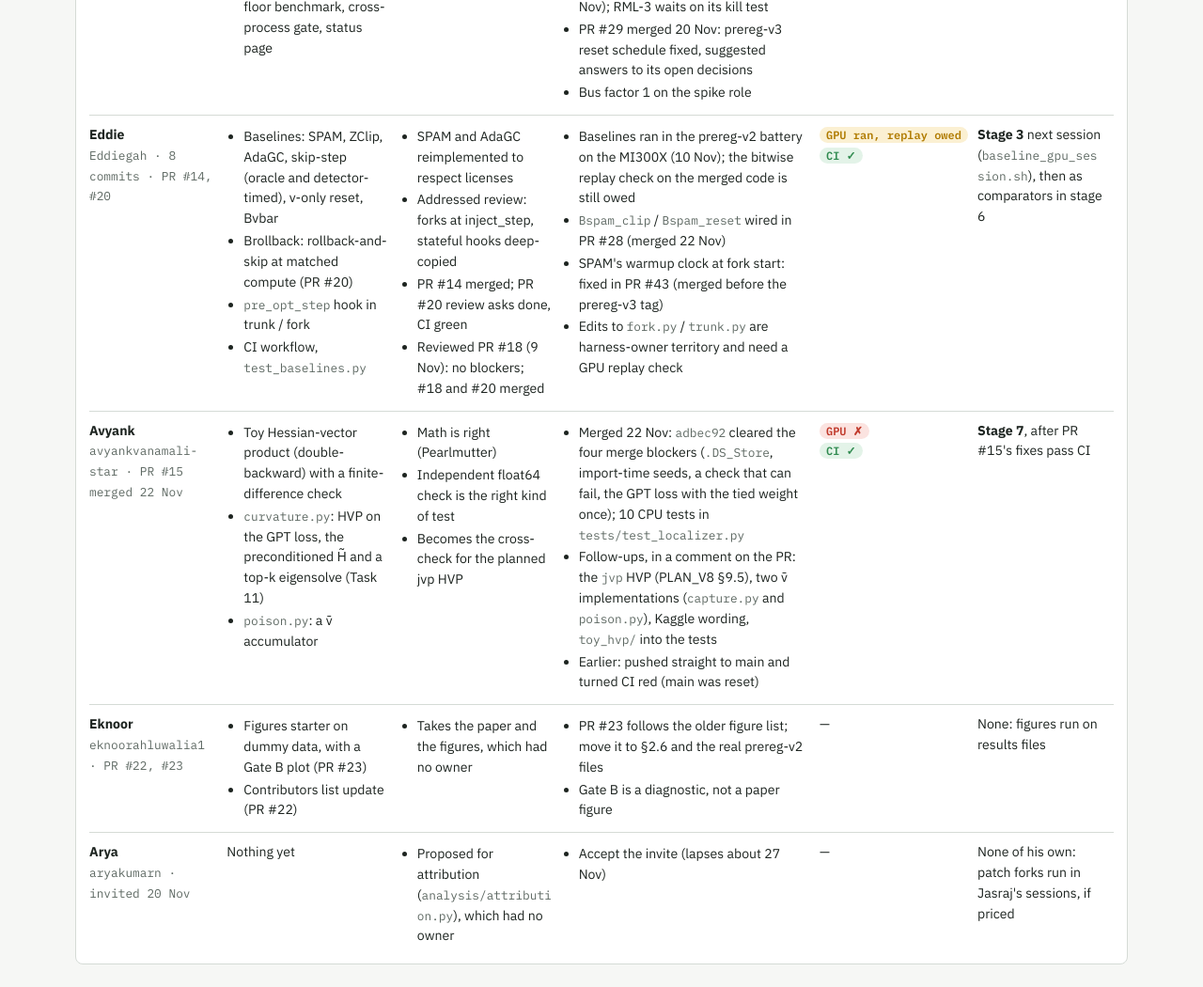
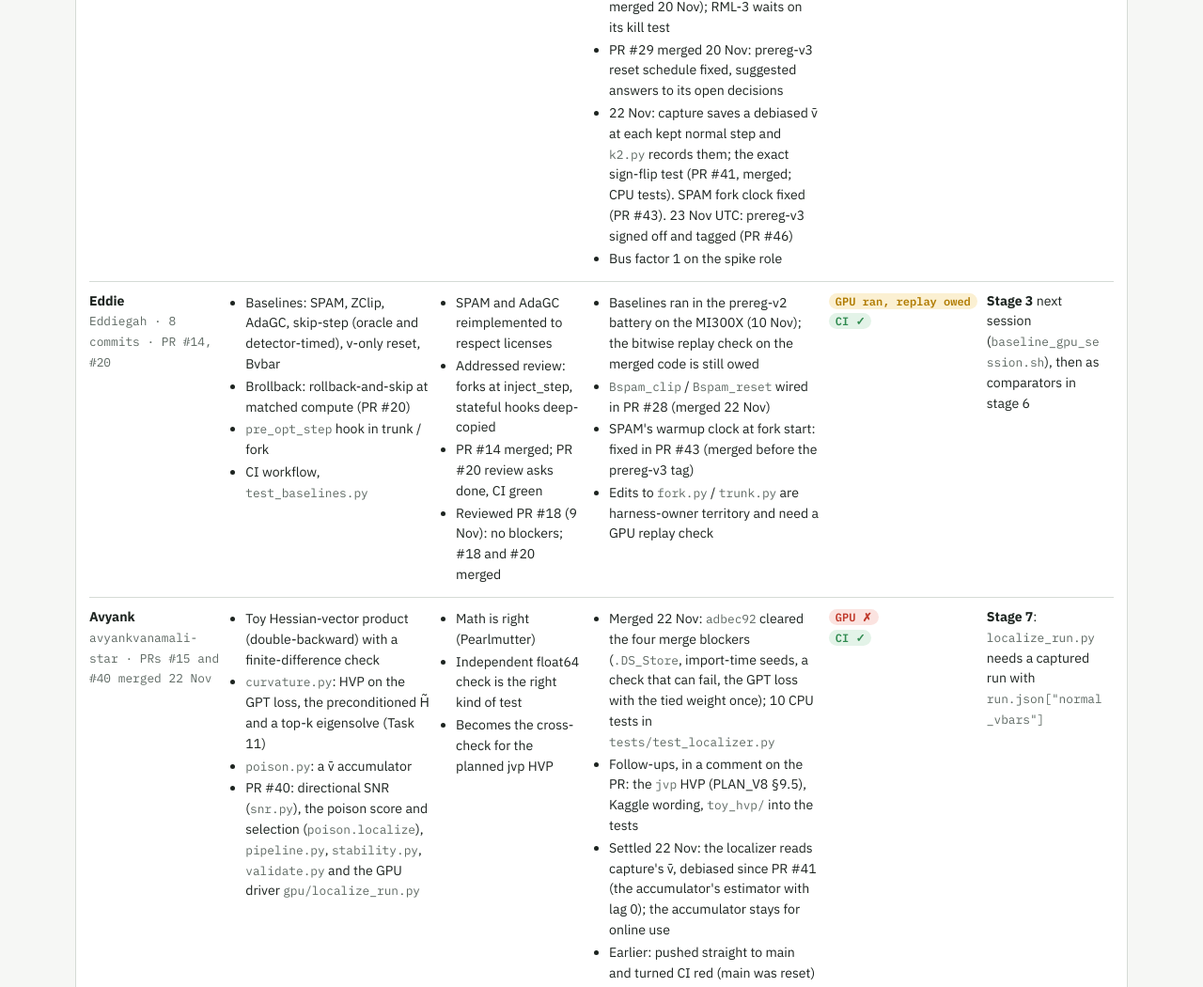
Before and after one commit to jaztulsi/optimizer-autopsy, a plain HTML site: page docs/status.html in a window 1280 px wide. Shown: the part 2041-3091 px from the top of the page at 94% size. Drawn offline with Linux system fonts and the light colour scheme.

Commit message:
Status page: PR #40 and #41 work, settled v̄ question
Avyank's row and the localizer backlog line now list PR #40's modules (SNR, poison.localize, pipeline, stability, validate, localize_run.py). The capture and stats lines add PR #41's normal-step v̄ and the sign-flip test. Jasraj's row adds 22-23 Nov. All CPU-tested only; nothing ran on a GPU.

```diff
--- a/docs/status.html
+++ b/docs/status.html
@@ -116,7 +116,7 @@ main>*{min-width:0}
 <tr><td><b>Jasraj</b><br><code>jaztulsi · 84 commits</code></td>
 <td><ul class="tight"><li>Fork harness: determinism, snapshot, trunk, fork, Δ=0 gate</li><li>nanoGPT model, data pipeline</li><li>Spike pipeline: recipes, detector, capture, natural spikes, K2</li><li>Plan V8, research corpus, docs, site</li><li>With Claude sessions: autopsy code, chaos-floor benchmark, cross-process gate, status page</li></ul></td>
 <td><ul class="tight"><li>Determinism verified on T4, P100 and MI300X</li><li>First AMD pilot: 120 / 120 branches, no crashes</li><li>CI green on PR #18: lint, 85 tests, secret scan (9 Nov, 0ff3109)</li></ul></td>
-<td><ul class="tight"><li><code>capture.py</code> eps fix passed its self-check on the MI300X (10 Nov)</li><li>LR schedule and bit-flip faults written 5 Nov; CI-tested (fdff507)</li><li>torch pin settled: prereg-v2 ran on 2.10 (10 Nov)</li><li>Placebo, dose and cooldown arms ran in prereg-v2 (10 Nov); K = 111 floor replaced by prereg-v3</li><li>PRs #18, #21 and #24–#27 merged; RML-2's core written (PR #27) and wired into <code>mve</code> (PR #30, merged 20 Nov); RML-3 waits on its kill test</li><li>PR #29 merged 20 Nov: prereg-v3 reset schedule fixed, suggested answers to its open decisions</li><li>Bus factor 1 on the spike role</li></ul></td>
+<td><ul class="tight"><li><code>capture.py</code> eps fix passed its self-check on the MI300X (10 Nov)</li><li>LR schedule and bit-flip faults written 5 Nov; CI-tested (fdff507)</li><li>torch pin settled: prereg-v2 ran on 2.10 (10 Nov)</li><li>Placebo, dose and cooldown arms ran in prereg-v2 (10 Nov); K = 111 floor replaced by prereg-v3</li><li>PRs #18, #21 and #24–#27 merged; RML-2's core written (PR #27) and wired into <code>mve</code> (PR #30, merged 20 Nov); RML-3 waits on its kill test</li><li>PR #29 merged 20 Nov: prereg-v3 reset schedule fixed, suggested answers to its open decisions</li><li>22 Nov: capture saves a debiased v̄ at each kept normal step and <code>k2.py</code> records them; the exact sign-flip test (PR #41, merged; CPU tests). SPAM fork clock fixed (PR #43). 23 Nov UTC: prereg-v3 signed off and tagged (PR #46)</li><li>Bus factor 1 on the spike role</li></ul></td>
 <td><span class="pill p-ok">GPU ✓</span><br><span class="pill p-ok">CI ✓</span></td>
 <td>Stages 0–2, 4–6</td></tr>
 <tr><td><b>Eddie</b><br><code>Eddiegah · 8 commits · PR #14, #20</code></td>
@@ -125,12 +125,12 @@ main>*{min-width:0}
 <td><ul class="tight"><li>Baselines ran in the prereg-v2 battery on the MI300X (10 Nov); the bitwise replay check on the merged code is still owed</li><li><code>Bspam_clip</code> / <code>Bspam_reset</code> wired in PR #28 (merged 22 Nov)</li><li>SPAM's warmup clock at fork start: fixed in PR #43 (merged before the prereg-v3 tag)</li><li>Edits to <code>fork.py</code> / <code>trunk.py</code> are harness-owner territory and need a GPU replay check</li></ul></td>
 <td><span class="pill p-wip">GPU ran, replay owed</span><br><span class="pill p-ok">CI ✓</span></td>
 <td><b>Stage 3</b> next session (<code>baseline_gpu_session.sh</code>), then as comparators in stage 6</td></tr>
-<tr><td><b>Avyank</b><br><code>avyankvanamali-star · PR #15 merged 22 Nov</code></td>
-<td><ul class="tight"><li>Toy Hessian-vector product (double-backward) with a finite-difference check</li><li><code>curvature.py</code>: HVP on the GPT loss, the preconditioned H̃ and a top-k eigensolve (Task 11)</li><li><code>poison.py</code>: a v̄ accumulator</li></ul></td>
+<tr><td><b>Avyank</b><br><code>avyankvanamali-star · PRs #15 and #40 merged 22 Nov</code></td>
+<td><ul class="tight"><li>Toy Hessian-vector product (double-backward) with a finite-difference check</li><li><code>curvature.py</code>: HVP on the GPT loss, the preconditioned H̃ and a top-k eigensolve (Task 11)</li><li><code>poison.py</code>: a v̄ accumulator</li><li>PR #40: directional SNR (<code>snr.py</code>), the poison score and selection (<code>poison.localize</code>), <code>pipeline.py</code>, <code>stability.py</code>, <code>validate.py</code> and the GPU driver <code>gpu/localize_run.py</code></li></ul></td>
 <td><ul class="tight"><li>Math is right (Pearlmutter)</li><li>Independent float64 check is the right kind of test</li><li>Becomes the cross-check for the planned jvp HVP</li></ul></td>
-<td><ul class="tight"><li>Merged 22 Nov: <code>adbec92</code> cleared the four merge blockers (<code>.DS_Store</code>, import-time seeds, a check that can fail, the GPT loss with the tied weight once); 10 CPU tests in <code>tests/test_localizer.py</code></li><li>Follow-ups, in a comment on the PR: the <code>jvp</code> HVP (PLAN_V8 §9.5), two v̄ implementations (<code>capture.py</code> and <code>poison.py</code>), Kaggle wording, <code>toy_hvp/</code> into the tests</li><li>Earlier: pushed straight to main and turned CI red (main was reset)</li></ul></td>
+<td><ul class="tight"><li>Merged 22 Nov: <code>adbec92</code> cleared the four merge blockers (<code>.DS_Store</code>, import-time seeds, a check that can fail, the GPT loss with the tied weight once); 10 CPU tests in <code>tests/test_localizer.py</code></li><li>Follow-ups, in a comment on the PR: the <code>jvp</code> HVP (PLAN_V8 §9.5), Kaggle wording, <code>toy_hvp/</code> into the tests</li><li>Settled 22 Nov: the localizer reads capture's v̄, debiased since PR #41 (the accumulator's estimator with lag 0); the accumulator stays for online use</li><li>Earlier: pushed straight to main and turned CI red (main was reset)</li></ul></td>
 <td><span class="pill p-todo">GPU ✗</span><br><span class="pill p-ok">CI ✓</span></td>
-<td><b>Stage 7</b>, after PR #15's fixes pass CI</td></tr>
+<td><b>Stage 7</b>: <code>localize_run.py</code> needs a captured run with <code>run.json["normal_vbars"]</code></td></tr>
 <tr><td><b>Eknoor</b><br><code>eknoorahluwalia1 · PR #22, #23</code></td>
 <td><ul class="tight"><li>Figures starter on dummy data, with a Gate B plot (PR #23)</li><li>Contributors list update (PR #22)</li></ul></td>
 <td><ul class="tight"><li>Takes the paper and the figures, which had no owner</li></ul></td>
@@ -372,13 +372,13 @@ main>*{min-width:0}
 <tr><td><i class="dot d-wip"></i></td><td><b>prereg-v3 (tagged 23 Nov UTC, not run)</b>: seeds 1–7, β arms, floor curve. PR #29 (merged 20 Nov) corrected the SPAM reset schedule and suggests an answer to each open decision. PR #42 answers the nine open decisions and PR #43 fixes SPAM's warmup at fork start; both merged before the tag. PR #28 and the sign-flip test are merged (22 Nov).<br><code>docs/prereg_v3.md</code></td></tr>
 <tr><td><i class="dot d-wip"></i></td><td><b>LR schedule</b>: warmup + cosine / WSD, applied inside the training loop (5 Nov), so every path follows it; <code>lr_bump</code> and the cooldown arm scale it. CI-tested (fdff507). prereg-v2 stays constant-LR; T2 needs the schedule.<br><code>research/harness/schedule.py</code></td></tr>
 <tr><td><i class="dot d-wip"></i></td><td><b>Bit-flip faults</b> (sdc_grad, v_bitflip, m_bitflip) + parity residual, wired into <code>mve</code> (5 Nov). CI-tested (fdff507). Parked as P3 by the council. Known: with the clip off, an infinite gradient norm NaNs every gradient; sdc_grad still runs the planted arms.<br><code>research/autopsy/faults.py</code></td></tr>
-<tr><td><i class="dot d-wip"></i></td><td><b>Spike capture</b>: the self-check crashed on 29 Oct (eps read back as a string). The fix (f751e14, yaml.safe_dump) passed the self-check on the MI300X on 10 Nov; the full capture battery has not run.<br><code>research/spikes/capture.py:307</code></td></tr>
+<tr><td><i class="dot d-wip"></i></td><td><b>Spike capture</b>: the self-check crashed on 29 Oct (eps read back as a string). The fix (f751e14, yaml.safe_dump) passed the self-check on the MI300X on 10 Nov; the full capture battery has not run. Since PR #41 (22 Nov) it also saves a debiased v̄ at each kept normal step (<code>run.json["normal_vbars"]</code>, recorded by <code>k2.py</code>); CPU test only.<br><code>research/spikes/capture.py:307</code></td></tr>
 <tr><td><i class="dot d-ok"></i></td><td><b>Version pins</b>: settled. prereg-v2 ran on torch 2.10 (ROCm), matching the pin (10 Nov). Dependabot PRs #9–#13 (torch 2.13, numpy 2.5, …) stay unmerged: any bump needs a Δ=0 re-check on the MI300X.<br><code>research/requirements.txt</code></td></tr>
-<tr><td><i class="dot d-wip"></i></td><td><b>Stats / attribution</b>: partial, with TODOs; Arya proposed for <code>attribution.py</code>.<br><code>research/analysis/stats.py · attribution.py</code></td></tr>
+<tr><td><i class="dot d-wip"></i></td><td><b>Stats / attribution</b>: partial, with TODOs. The exact one-sided sign-flip test prereg-v3 uses is written (<code>stats.sign_flip_p</code>, PR #41; CPU test); Arya proposed for <code>attribution.py</code>.<br><code>research/analysis/stats.py · attribution.py</code></td></tr>
 <tr><td><i class="dot d-ok"></i></td><td><b>Placebo arms (K = 8–16, w and g channels) + planted dose c ∈ {1,3,10,30} + cooldown arm</b>: built, CI-tested (be0c131, <code>--battery chaos</code>) and run on the MI300X on 10 Nov. The full K = 111 benchmark (≈ 7 GPU-h) has not run. Rounding chaos reaches ~0.003 nats, so effects are reported as d = Δ / σ_chaos.<br><code>research/autopsy/ · docs/chaos_floor.md</code></td></tr>
 <tr><td><i class="dot d-ok"></i></td><td><b>Brollback (Eddie, PR #20)</b>: rollback-and-skip at matched compute. Merged, wired into <code>mve</code> (PR #21) and ran in prereg-v2; the bitwise replay check runs at the next MI300X session.<br><code>research/baselines/rollback.py</code></td></tr>
 <tr><td><i class="dot d-todo"></i></td><td><b>Factorial, oracle, localize</b> modules.<br><code>research/autopsy/{factorial,oracle,localize}.py</code></td></tr>
-<tr><td><i class="dot d-wip"></i></td><td><b>Localizer (C2)</b>: curvature (HVP, H̃, top-k eigsh) and a v̄ accumulator are merged (Avyank, PR #15; CPU tests, not run on a GPU). SNR and the poison score are comment-only stubs.<br><code>research/localizer/*.py</code></td></tr>
+<tr><td><i class="dot d-wip"></i></td><td><b>Localizer (C2)</b>: curvature (HVP, H̃, top-k eigsh) and a v̄ accumulator are merged (Avyank, PR #15; CPU tests, not run on a GPU). Directional SNR, the poison score and selection, the pipeline, stability and validation checks and the driver <code>gpu/localize_run.py</code> are merged too (PR #40, 22 Nov; CPU tests, not run on a GPU). The driver reads capture's debiased v̄ at normal steps (PR #41).<br><code>research/localizer/*.py</code></td></tr>
 <tr><td><i class="dot d-todo"></i></td><td><b>Repair operator (C3)</b>: stub. The RML undo in autopsy covers part of it.<br><code>research/repair/operator.py</code></td></tr>
 <tr><td><i class="dot d-wip"></i></td><td><b>Theory</b>: R-F2's m+v coupling law written (21 Nov): a closed form for the protection share π and Y(undo-v)/Y(undo-m+v) from β1, β2 and the logged dose, frozen before prereg-v3 runs. CPU test only. ψ_k, AR(2) and the stall law are not written.<br><code>research/theory/coupling.py · README.md</code></td></tr>
 <tr><td><i class="dot d-todo"></i></td><td><b>Figures</b>: stub. <b>Drivers</b>: proxy smoke and 124M run are TODO stubs.<br><code>analysis/figures.py · experiments/proxy/smoke.py · experiments/llm124m/run.py</code></td></tr>
```
